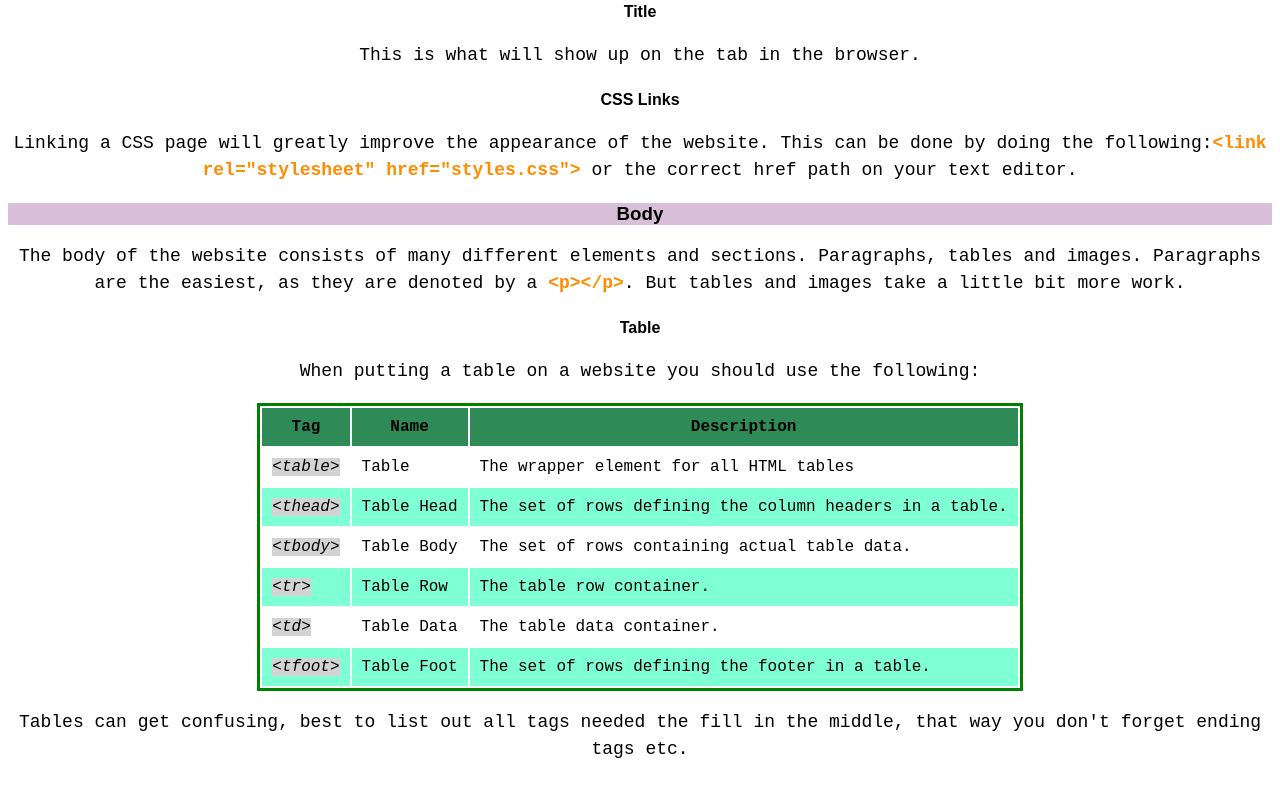
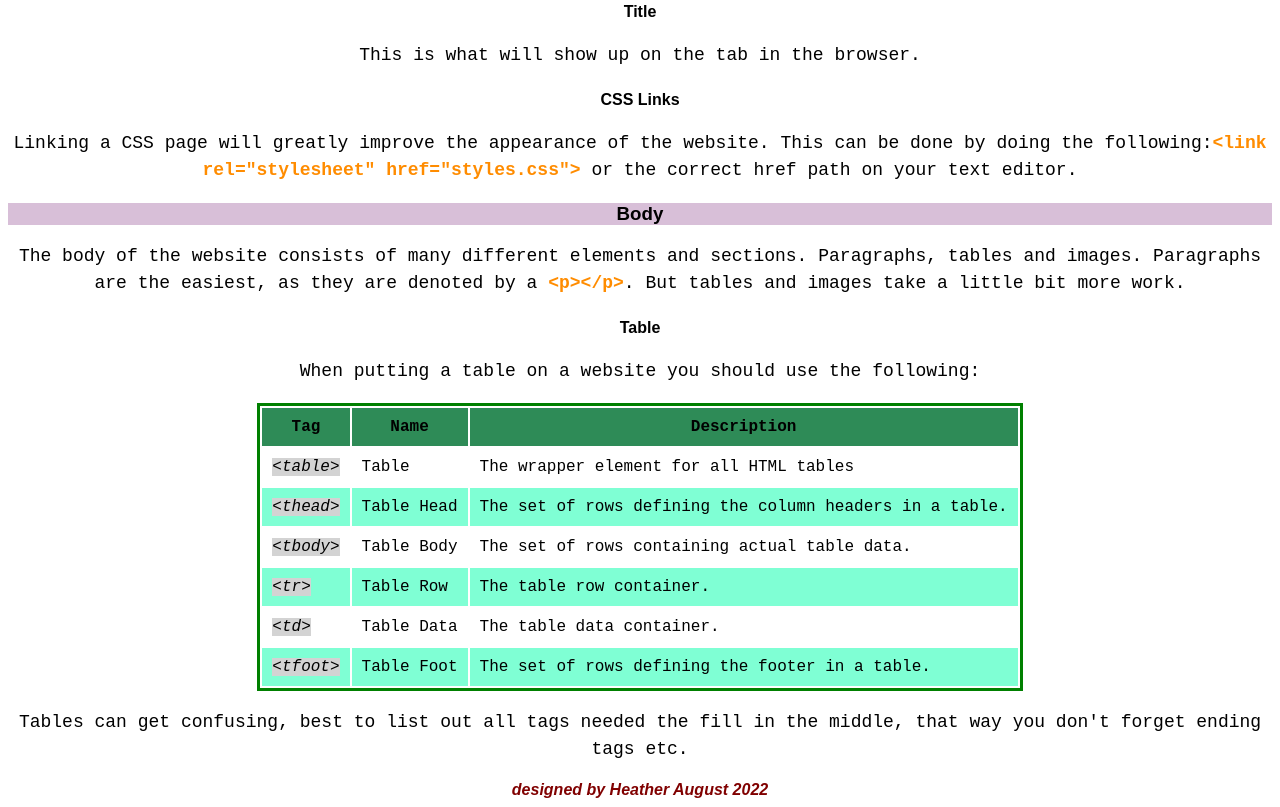
Before and after one commit to Pixiefire/htmlcheatsheet, a plain HTML site: page index.html in a window 1280 px wide. Shown: the part 473-1280 px from the top of the page. Before the commit the page ends 1254 px from the top, so only its background shows below. Drawn offline with Linux system fonts and the light colour scheme.

Commit message:
Update index.html

```diff
--- a/index.html
+++ b/index.html
@@ -72,6 +72,7 @@
         </table>
         <p>Tables can get confusing, best to list out all tags needed the fill in the middle, that way you don't forget ending tags etc.</p>
         </section>
+         <footer class="foot">designed by Heather August 2022</footer>
       </body>
     </http>
 
```
